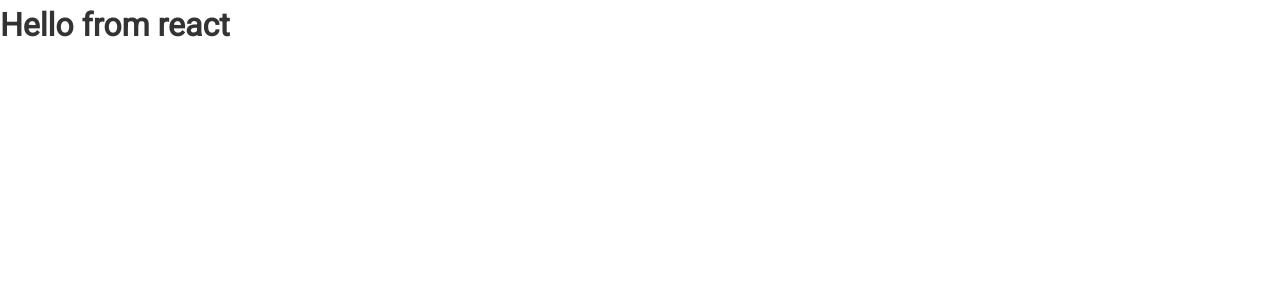
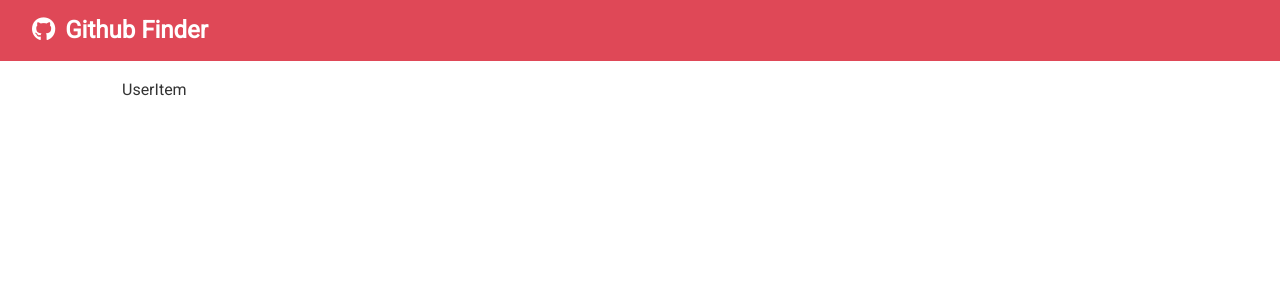
Before and after one commit to DLee1993/Github_Finder, a React (Create React App) app: page / in a window 1280 px wide. Shown: the top 300 px of the page. Built offline with nearby package versions, Linux system fonts and the light colour scheme.

Commit message:
added navbar, added new file UserItem

```diff
--- a/src/App.js
+++ b/src/App.js
@@ -1,11 +1,16 @@
 import React, { Component } from "react";
 import "./App.css";
+import Navbar from "./components/layout/Navbar";
+import UserItem from "./components/users/UserItem";
 
 class App extends Component {
     render() {
         return (
             <div className='App'>
-                <h1>Hello from react</h1>
+                <Navbar />
+                <div className="container">
+                    <UserItem />
+                </div>
             </div>
         );
     }
--- /dev/null
+++ b/src/components/layout/Navbar.js
@@ -0,0 +1,28 @@
+import React, { Component } from "react";
+import PropTypes from 'prop-types';
+
+class Navbar extends Component {
+    //! default props are used as default values if nothing is passed into the parent component
+    static defaultProps = {
+        title: "Github Finder",
+        icon: "fab fa-github",
+    };
+    //! proptypes is used as type checking, making sure the value of title and icon are strings, if not it will through an error
+    static propTypes = {
+        title: PropTypes.string.isRequired,
+        icon: PropTypes.string.isRequired
+    };
+    //! This is what is shown in the browser
+    render() {
+        return (
+            <nav className='navbar bg-primary'>
+                <h1>
+                    <i className={this.props.icon} style={{ marginRight: "10px" }} />
+                    {this.props.title}
+                </h1>
+            </nav>
+        );
+    }
+}
+
+export default Navbar;
--- /dev/null
+++ b/src/components/users/UserItem.js
@@ -0,0 +1,11 @@
+import React, { Component } from 'react'
+
+class UserItem extends Component {
+  render() {
+    return (
+      <div>UserItem</div>
+    )
+  }
+}
+
+export default UserItem
```
